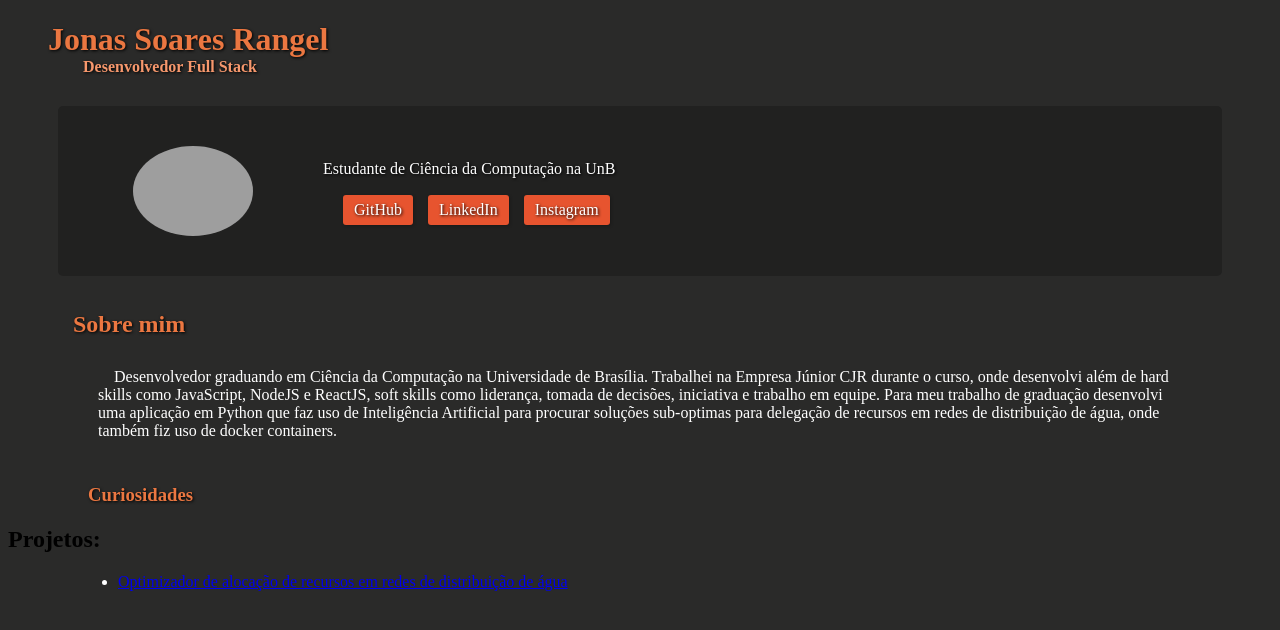
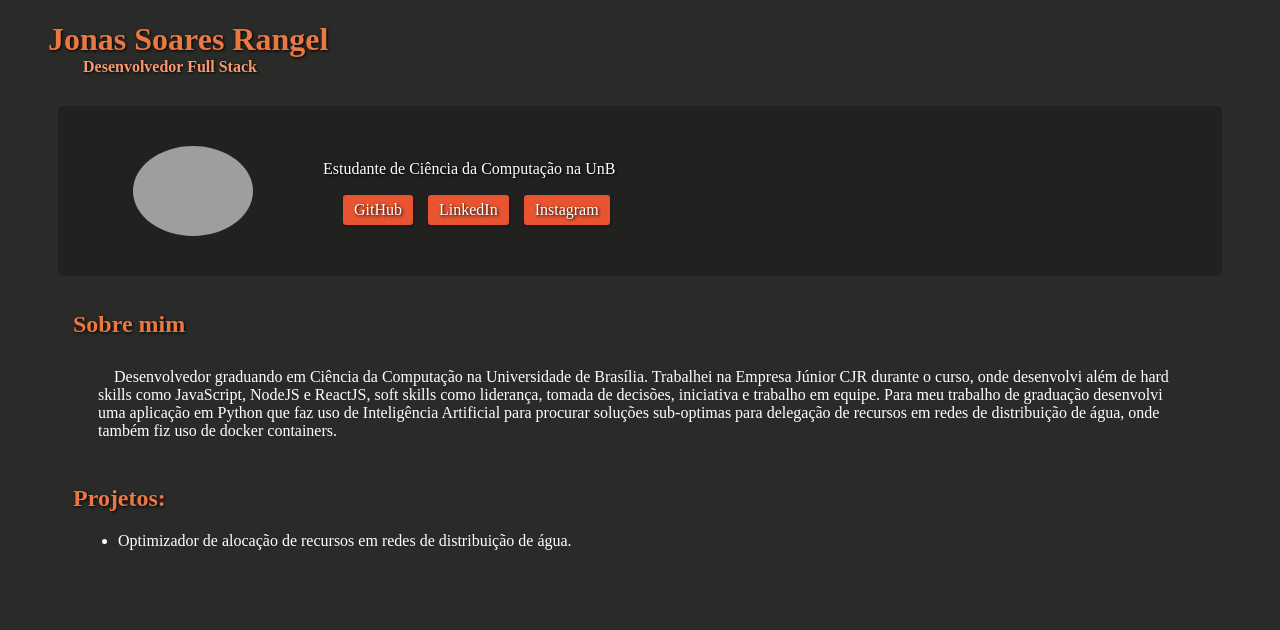
Before and after one commit to jonasrngl/jonasrngl.github.io, a plain HTML site: page index.html in a window 1280 px wide. Drawn offline with Linux system fonts and the light colour scheme; grey boxes are pictures that could not be loaded.

Commit message:
Melhorias no design

```diff
--- a/index.html
+++ b/index.html
@@ -25,14 +25,11 @@
             <h2 class = "title2">Sobre mim</h2>
             <p class = "abouttext">&nbsp;&nbsp;&nbsp;&nbsp;Desenvolvedor graduando em Ciência da Computação na Universidade de Brasília. Trabalhei na Empresa Júnior CJR durante o curso, onde desenvolvi além de hard skills como JavaScript, NodeJS e ReactJS, soft skills como liderança, tomada de decisões, iniciativa e trabalho em equipe. Para meu trabalho de graduação desenvolvi uma aplicação em Python que faz uso de Inteligência Artificial para procurar soluções sub-optimas para delegação de recursos em redes de distribuição de água, onde também fiz uso de docker containers.</p>
         </div>
-        <div class = "extras">
-            <h3 class = "title3">Curiosidades</h3>
-        </div>
 
         <div class = "projects">
             <h2 class = "projectsTitle">Projetos:</h2>
             <ul class = "list">
-                <li><a href="https://github.com/jonasrngl/Hydraulic-Optimizer-Python">Optimizador de alocação de recursos em redes de distribuição de água</a></li>
+                <li><a class = "project" href="https://github.com/jonasrngl/Hydraulic-Optimizer-Python" target="_blank" rel="noopener noreferrer">Optimizador de alocação de recursos em redes de distribuição de água.</a></li>
             </ul>
         </div>
     </body>
--- a/style.css
+++ b/style.css
@@ -79,6 +79,13 @@ img{
     text-shadow: 1px 1px 3px #000000;
 }
 
+.projectsTitle{
+    padding-top: 15px;
+    padding-left: 65px;
+    color: #eb7741;
+    text-shadow: 1px 1px 3px #000000;
+}
+
 .abouttext{
     line-break: normal;
     color: #FFFFFF;
@@ -136,6 +143,12 @@ img{
     color: #FFFFFF;
 }
 
+.project:link, .project:visited, .project:active, .project:hover{
+    background-color: inherit;
+    color: #FFFFFF;
+    text-decoration: none;
+}
+
 .list{
     margin-left: 70px;
     color: #FFFFFF;
```
